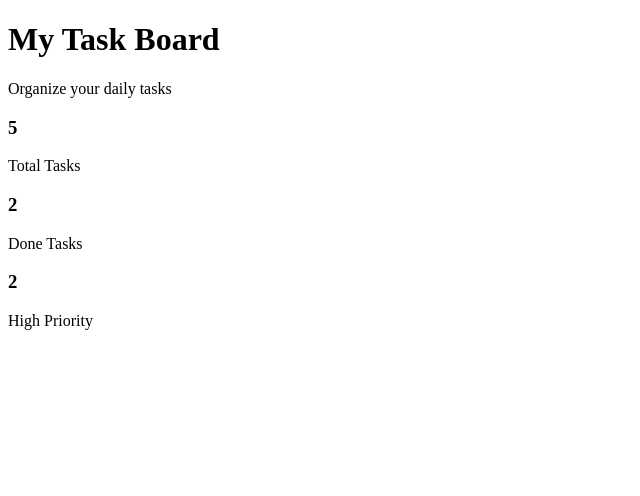
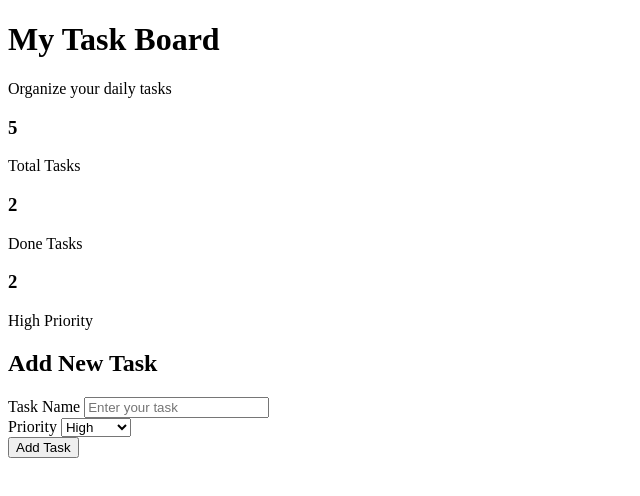
Before and after one commit to Vishal302003/Task-Board, a plain HTML site: page index.html in a window 1280 px wide. Shown: the whole page, without its empty margins (0-640 px from the left). Drawn offline with Linux system fonts and the light colour scheme.

Commit message:
Create add task form

```diff
--- a/index.html
+++ b/index.html
@@ -25,5 +25,24 @@
         <p>High Priority</p>
       </div>
     </section>
+
+    <section class="add-task">
+      <h2>Add New Task</h2>
+      <form>
+        <div class="form-group">
+          <label for="task">Task Name</label>
+          <input type="text" id="task" placeholder="Enter your task" />
+        </div>
+        <div class="form-group">
+          <label for="priority">Priority</label>
+          <select id="priority">
+            <option>High</option>
+            <option>Medium</option>
+            <option>Low</option>
+          </select>
+        </div>
+        <button type="button">Add Task</button>
+      </form>
+    </section>
   </body>
 </html>
```
